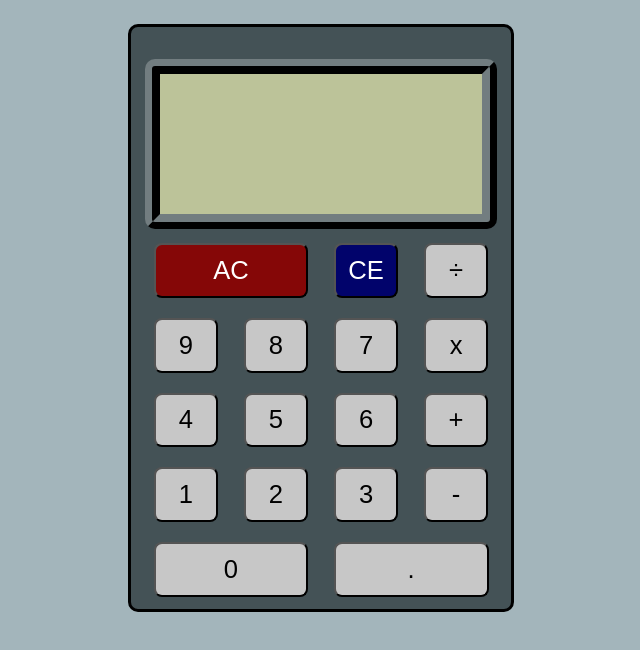
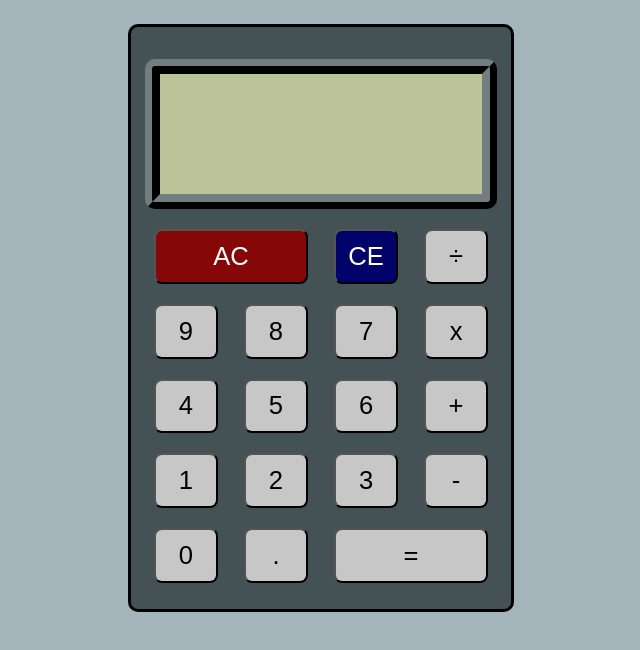
Before and after one commit to angelfp30/Calculator, a plain HTML site: page index.html in a window 1280 px wide. Shown: the whole page, without its empty margins (319-959 px from the left). Drawn offline with Linux system fonts and the light colour scheme.

Commit message:
Forgot the equals button lmao

```diff
--- a/index.html
+++ b/index.html
@@ -27,7 +27,7 @@
             <button class="button operator" id="minusButton" value="-">-</button>
             <button class="button" id="zero" value="0">0</button>
             <button class="button" id="dot" value=".">.</button>
-
+            <button class="button" id="equals" value="=">=</button>
         </div>
     </div>
     <script src="script.js"></script>
--- a/script.js
+++ b/script.js
@@ -2,6 +2,6 @@ let firstNumber = 0;
 let secondNumber = 0;
 let operator;
 
-function operate(){
+function operate(firstNumber, operator, secondNumber){
 
 }
--- a/styles.css
+++ b/styles.css
@@ -20,7 +20,7 @@ body{
 .display-box{
     background-color: #bcc399;;
     width: 85%;
-    height: 140px;
+    height: 120px;
     margin: auto;
     border: solid #272b2c;
     border-radius: 10px;
@@ -31,7 +31,7 @@ body{
     background-color: none  ;
     width: 95%;
     height: 365px;
-    margin: 4px auto 0;
+    margin: 10px auto 0;
     display: flex;
     flex-direction: row;
     flex-wrap: wrap;
@@ -45,7 +45,7 @@ body{
     margin: 10px;
     font-size: 1.6rem;
 }
-#clear, #dot, #zero{
+#clear, #equals{
     width: 43%;
 }
 #clear{
```
